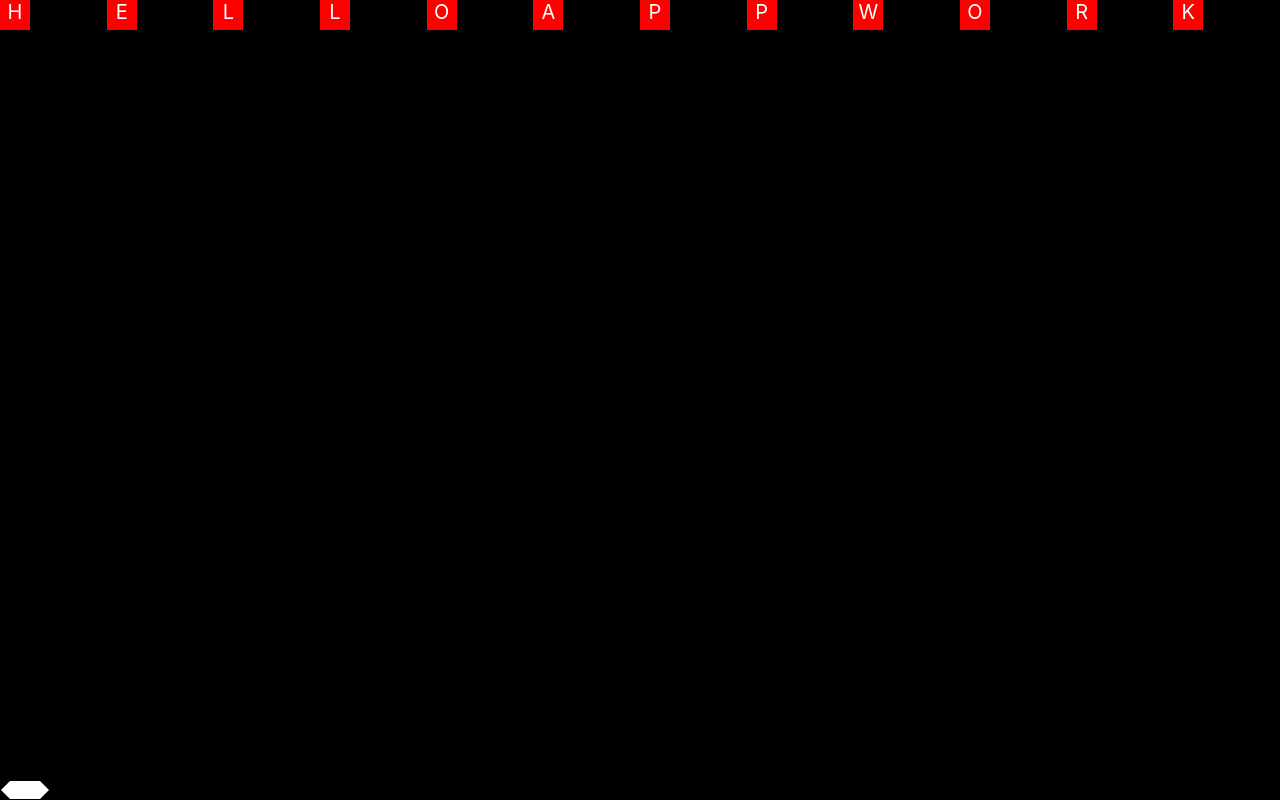
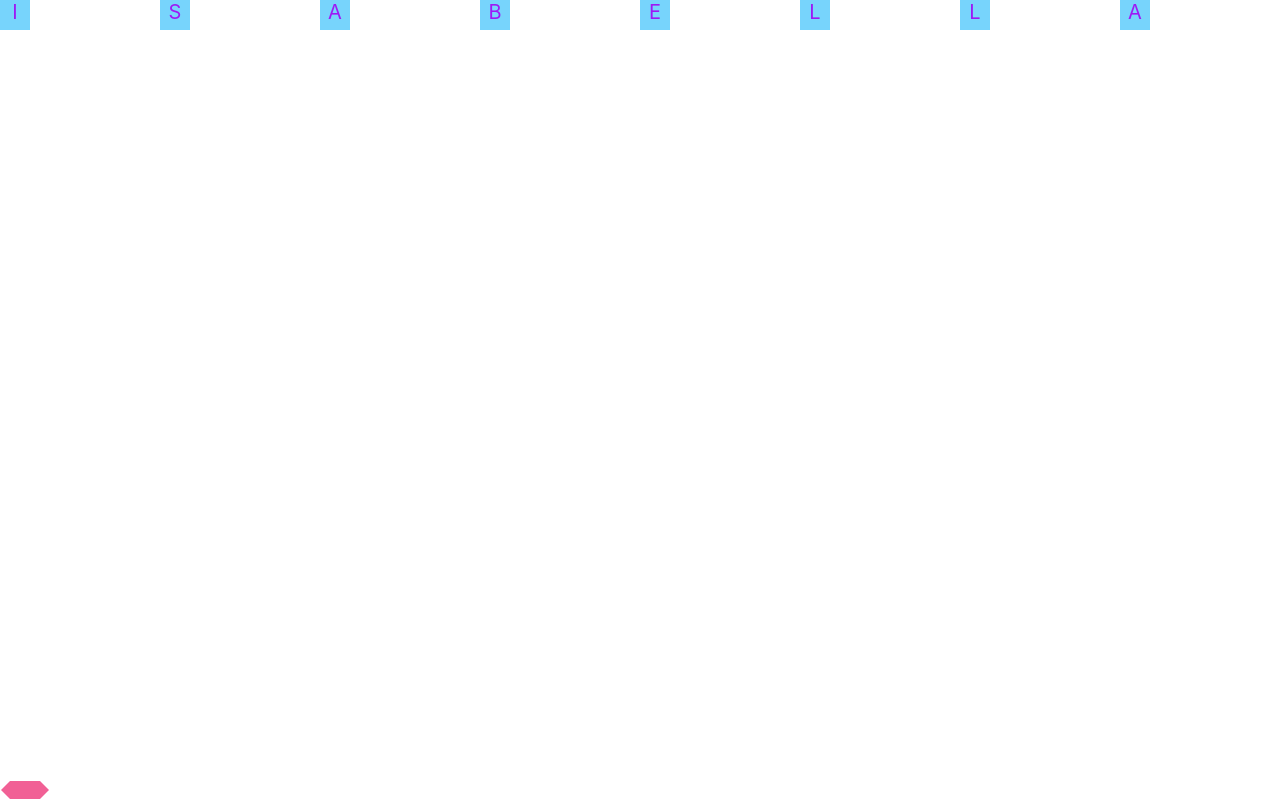
Before and after one commit to IsabellaSuriel/PROYECTO-NAVE-ESPACIAL-, a React (Vite) app: page / in a window 1280 px wide. Built offline with nearby package versions, Linux system fonts and the light colour scheme.

Commit message:
mi nave espacial

```diff
--- a/src/App.css
+++ b/src/App.css
@@ -5,7 +5,7 @@
   position: relative;
   width: 100vw;
   height: 100vh;
-  background-color: #000;
+  background-color: #ffffff;
   overflow: hidden;
 }
 
@@ -18,11 +18,11 @@
 /* Bullets */
 .bullet {
   position: absolute;
-  width: 1px;
+  width: 10px;
   /* Adjust bullet width as needed */
-  height: 10px;
+  height: 15px;
   /* Adjust bullet height as needed */
-  background-color: #ffffff;
+  background-color: #a026f1;
   /* White color */
   animation: bulletAnimation 1s linear;
   /* Bullet animation */
@@ -35,9 +35,9 @@
   /* Adjust obstacle width as needed */
   height: 30px;
   /* Adjust obstacle height as needed */
-  background-color: red;
+  background-color: rgb(119, 212, 252);
   /* Red color */
-  color: #ffffff;
+  color: #9d19f5;
   /* White color */
   font-size: 20px;
   text-align: center;
--- a/src/App.jsx
+++ b/src/App.jsx
@@ -15,8 +15,20 @@ import './App.css';
  * 10. Reto: Crees que puedas cambiar la apariencia de la nave spacial? Inténtalo. Hint: En internet puedes buscar SVGs gratis que puedes usar aquí.
  */
 
-const initObstacleStr = 'HELLOAPPWORK';
 
+const initObstacleStr = 'isabella'
+
+function obtenerColorBasadoEnLaPosicion(posicion)  {
+    if(posicion <= 0) {
+      return "#f0538deb"
+    }else if (posicion <= 200) {
+      return "#ff4bd5"
+    }else if (posicion <= 400) {
+      return "#30ebf9"
+    } else {
+      return "#9af803"
+    }
+}
 const getRandomNumber = () => {
   return parseInt(Math.random().toString().slice(2, Math.min(length + 2, 18)), 10);
 }
@@ -25,7 +37,7 @@ const Game = () => {
   const [shipPosition, setShipPosition] = useState(0);
   const [bullets, setBullets] = useState([]);
   const [obstacles, setObstacles] = useState([]);
-  const [shipColor, setShipColor] = useState('#ffffff');
+  const [shipColor, setShipColor] = useState('#ff6ca5');
 
   useEffect(() => {
     // initiaze obstacles
@@ -52,6 +64,8 @@ const Game = () => {
         const htmlBulletElement = document.getElementById(currBullet.id);
 
         const bulletCalcs = htmlBulletElement.getBoundingClientRect();
+        console.log('bullet', bulletCalcs)
+
 
         if (bulletCalcs.top <= 10) {
           // is in collapsion region
@@ -60,9 +74,11 @@ const Game = () => {
             const htmlObstacleElement = document.getElementById(currObstacle.id);
             const obstacleCalcs = htmlObstacleElement.getBoundingClientRect();
 
+            console.log('obstaculo', obstacleCalcs)
+
             if (bulletCalcs.x >= obstacleCalcs.left && bulletCalcs.x <= (obstacleCalcs.left + obstacleCalcs.width)) {
               // collapse
-              currObstacle.count++;
+              currObstacle.count+= 5;
               currBullet.expTime = new Date().getTime() - 100
             }
           }
@@ -73,7 +89,10 @@ const Game = () => {
       // latests verifications
       currBullets = bullets.filter((bullet) => bullet.expTime >= new Date().getTime());
       const totalPoints = (obstacles || []).reduce((acc, curr) => acc + curr.count, 0)
-      console.log('total points', totalPoints)
+
+      if(totalPoints >= 20){
+        imprimiMensaje("Has anotado 20 puntos!")
+      }
 
       // setters
       setBullets(currBullets);
@@ -101,6 +120,9 @@ const Game = () => {
     };
 
     window.addEventListener('keydown', handleKeyDown);
+    const color = obtenerColorBasadoEnLaPosicion(shipPosition)
+    console.log(color)
+    setShipColor(color);
 
     return () => {
       window.removeEventListener('keydown', handleKeyDown);
@@ -116,7 +138,7 @@ const Game = () => {
         style={{ left: obstacle.left, top: obstacle.top }}
       >
         <div>{obstacle.char}  {
-          obstacle.count > 0 && <div className='hits'> Hits: {obstacle.count} </div>
+          obstacle.count > 0 && <div className='hits'> TOTAL: {obstacle.count} </div>
         }</div>
 
       </div>
```
